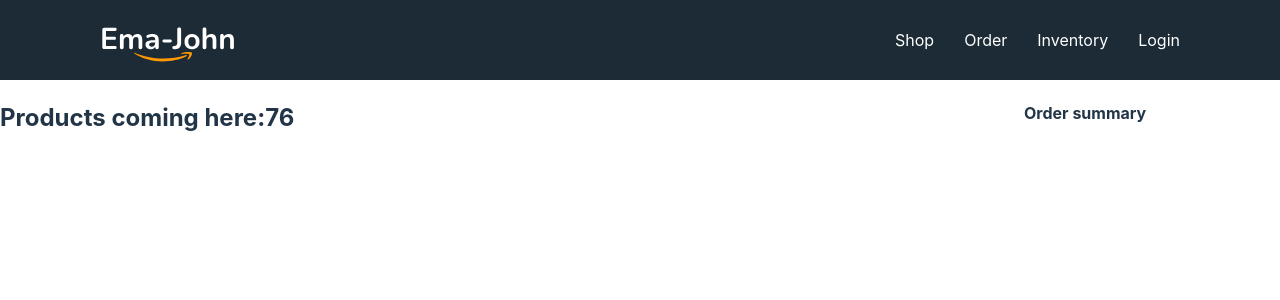
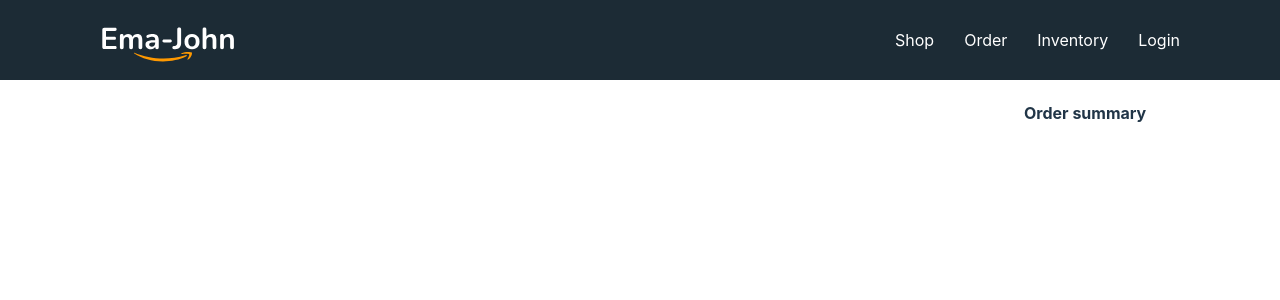
Before and after one commit to monoronjons86/hero-react, a React (Vite) app in the folder ema-john-simple/: page / in a window 1280 px wide. Shown: the top 300 px of the page. Built offline with nearby package versions, Linux system fonts and the light colour scheme.

Commit message:
morning start

```diff
--- a/ema-john-simple/src/Component/Shop/Shop.jsx
+++ b/ema-john-simple/src/Component/Shop/Shop.jsx
@@ -11,7 +11,7 @@ const Shop = () => {
     return (
         <div className='shop-container'>
           <div className='products-container'>
-            <h2>Products coming here:{products.length}</h2>
+
             </div>
             <div className='cart-container'>
                 <h4>Order summary</h4>
```
Also changed, not shown: ema-john-simple/src/Component/Product/Product.jsx (added, +12 -0 lines), ema-john-simple/src/Component/Product/Product.css (added).
